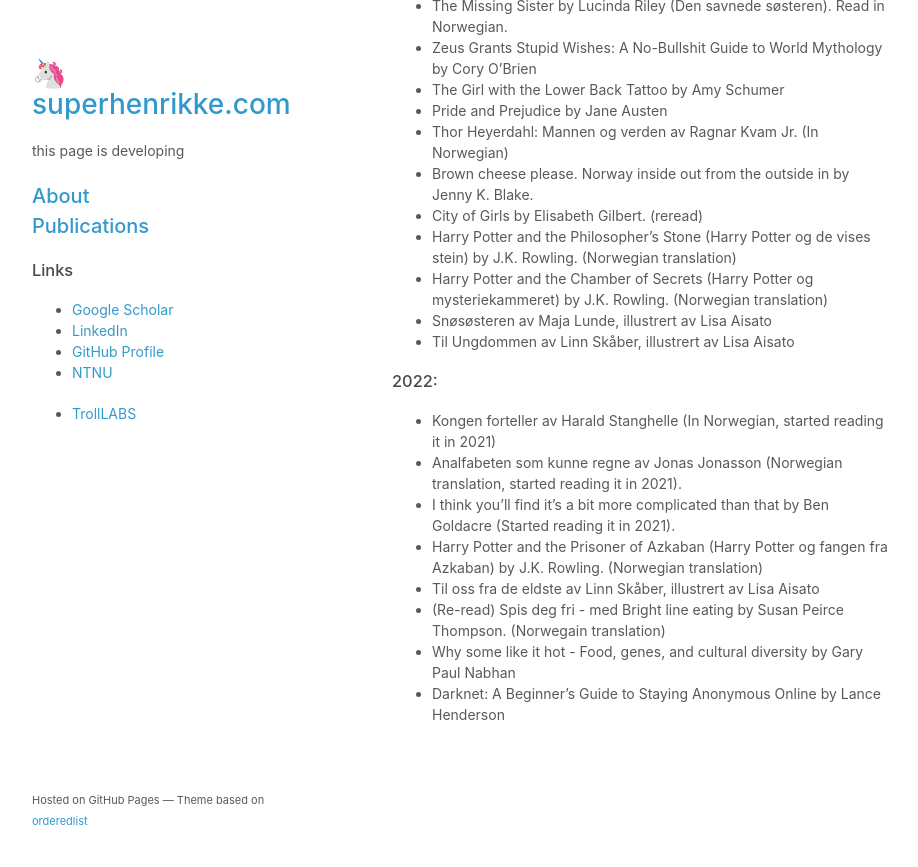
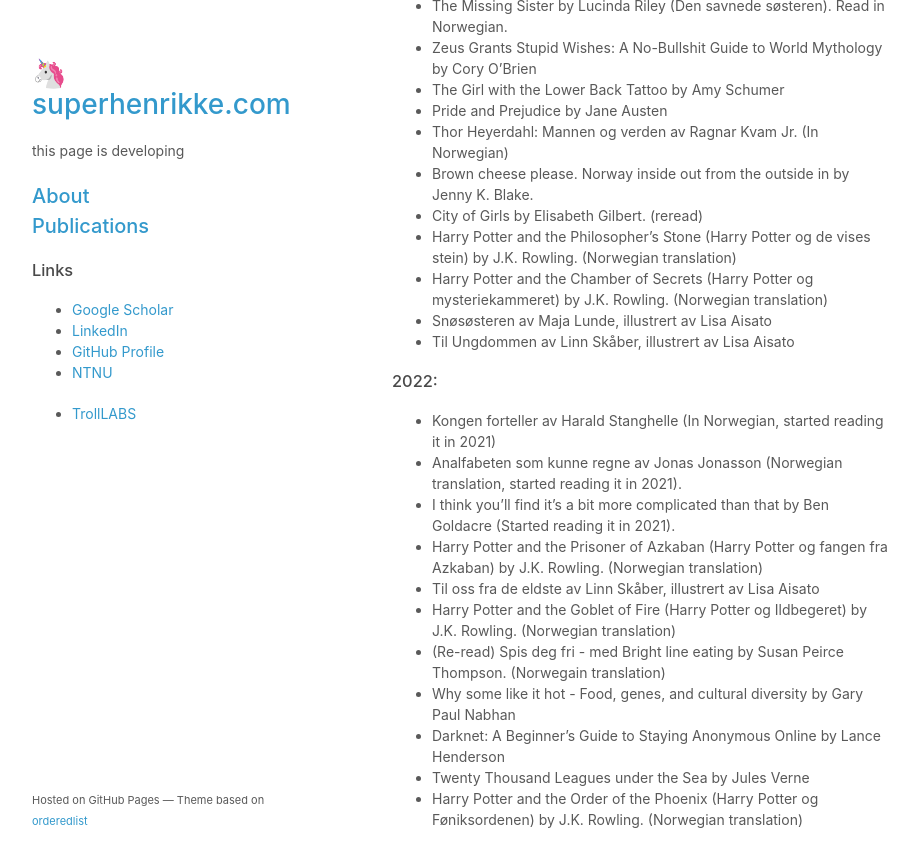
Before and after one commit to superhenrikke/superhenrikke.github.io, a Jekyll site: the page built from books.md, in a window 1280 px wide and 900 px high, scrolled down 887 px. Shown: the top 867 px of the window, without its empty margins (178-1096 px from the left). Built offline with Jekyll 4.4.1, drawn with Linux system fonts in a browser that asks for light colours; our own code applies the rules of GitHub Pages for plain Markdown files; a script that is not in the unit is left out.

Commit message:
Update books.md

```diff
--- a/books.md
+++ b/books.md
@@ -42,6 +42,9 @@
 - I think you'll find it's a bit more complicated than that by Ben Goldacre (Started reading it in 2021).
 - Harry Potter and the Prisoner of Azkaban (Harry Potter og fangen fra Azkaban) by J.K. Rowling. (Norwegian translation)
 - Til oss fra de eldste av Linn Skåber, illustrert av Lisa Aisato
+- Harry Potter and the Goblet of Fire (Harry Potter og Ildbegeret) by J.K. Rowling. (Norwegian translation)
 - (Re-read) Spis deg fri - med Bright line eating by Susan Peirce Thompson. (Norwegain translation)
 - Why some like it hot - Food, genes, and cultural diversity by Gary Paul Nabhan
 - Darknet: A Beginner's Guide to Staying Anonymous Online by Lance Henderson
+- Twenty Thousand Leagues under the Sea by Jules Verne
+- Harry Potter and the Order of the Phoenix (Harry Potter og Føniksordenen) by J.K. Rowling. (Norwegian translation)
```
